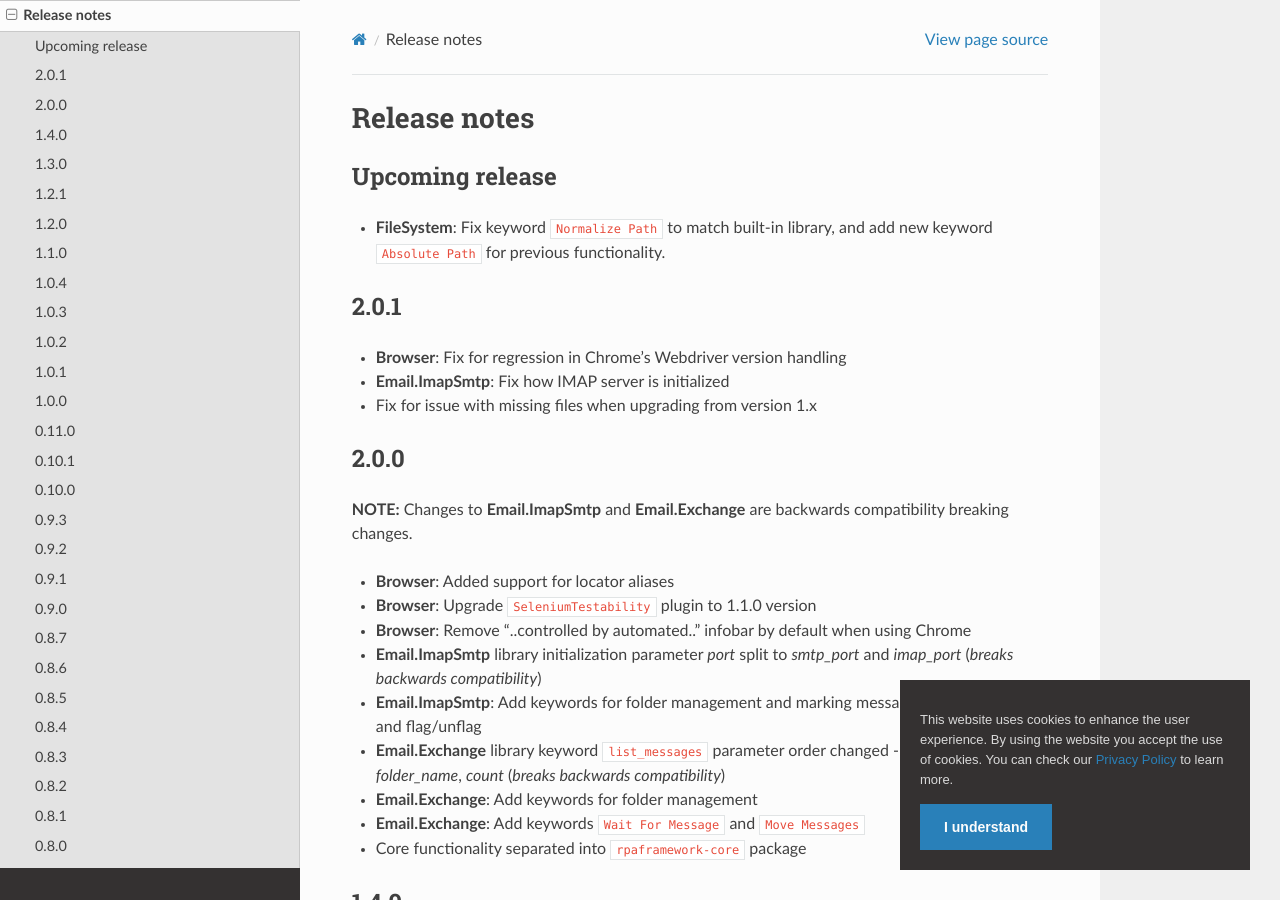
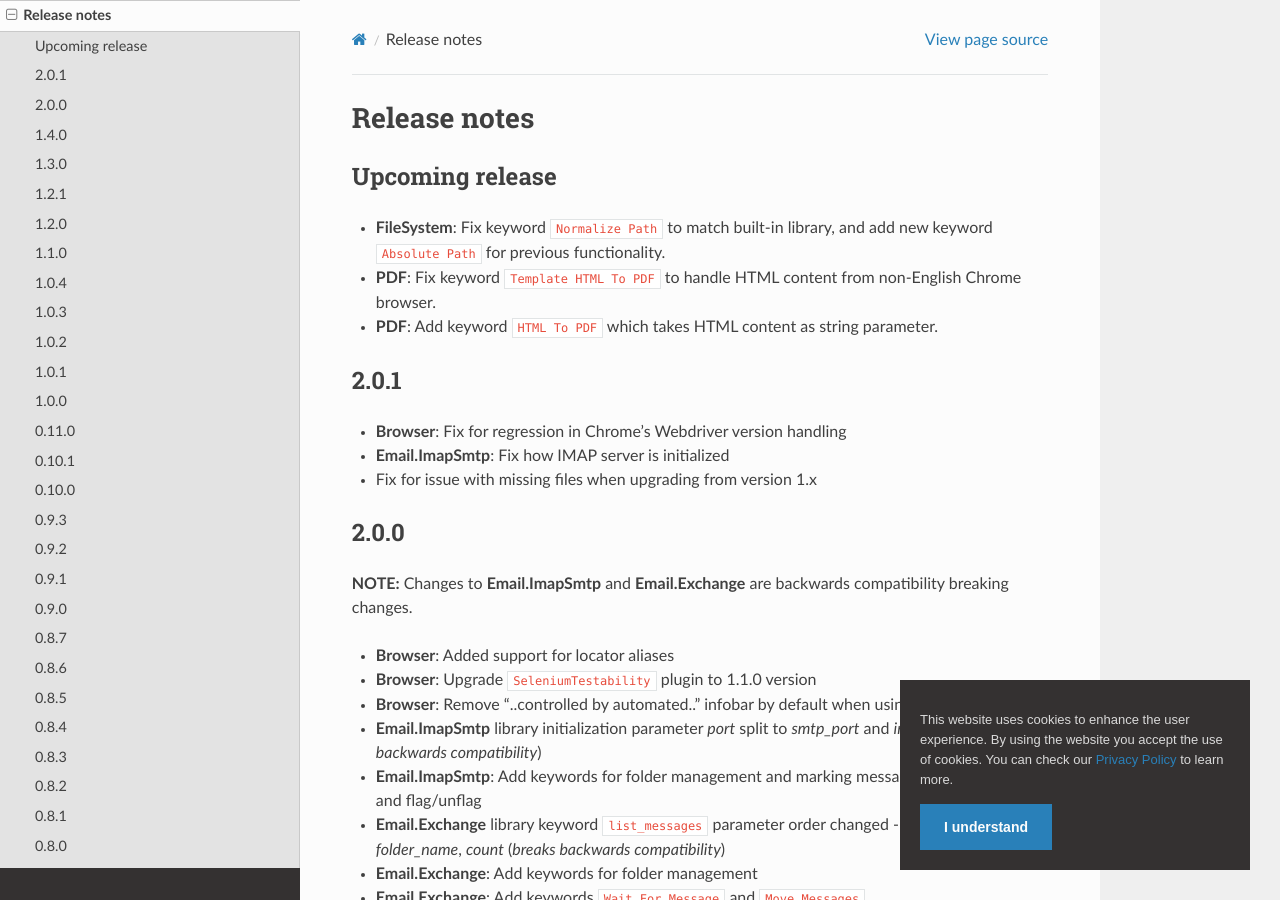
Before and after one commit to coderprovider/Framework-RPA, a Sphinx documentation site: the page built from docs/source/releasenotes.rst, in a window 1280 px wide and 900 px high. Built offline with Sphinx 7.4.7 and the Read the Docs theme 2.0.0, drawn with Linux system fonts in a browser that asks for light colours; pages that are not in the unit, such as notebooks, are missing from menus.

Commit message:
docs: update releasenotes

```diff
--- a/docs/source/releasenotes.rst
+++ b/docs/source/releasenotes.rst
@@ -6,7 +6,9 @@ Upcoming release
 
 - **FileSystem**: Fix keyword ``Normalize Path`` to match built-in library,
   and add new keyword ``Absolute Path`` for previous functionality.
-
+- **PDF**: Fix keyword ``Template HTML To PDF`` to handle HTML content from
+  non-English Chrome browser.
+- **PDF**: Add keyword ``HTML To PDF`` which takes HTML content as string parameter.
 
 2.0.1
 -----
```
